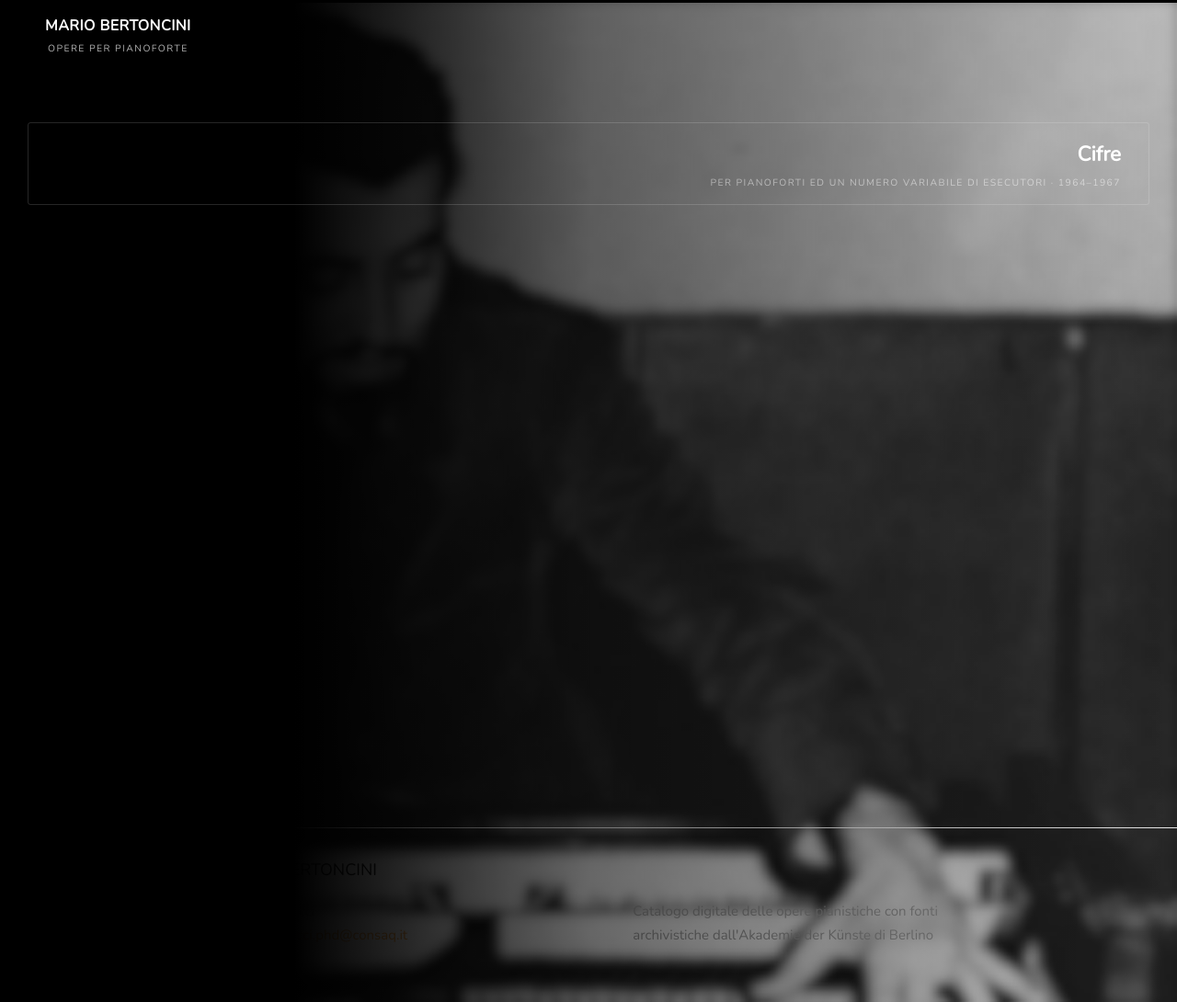
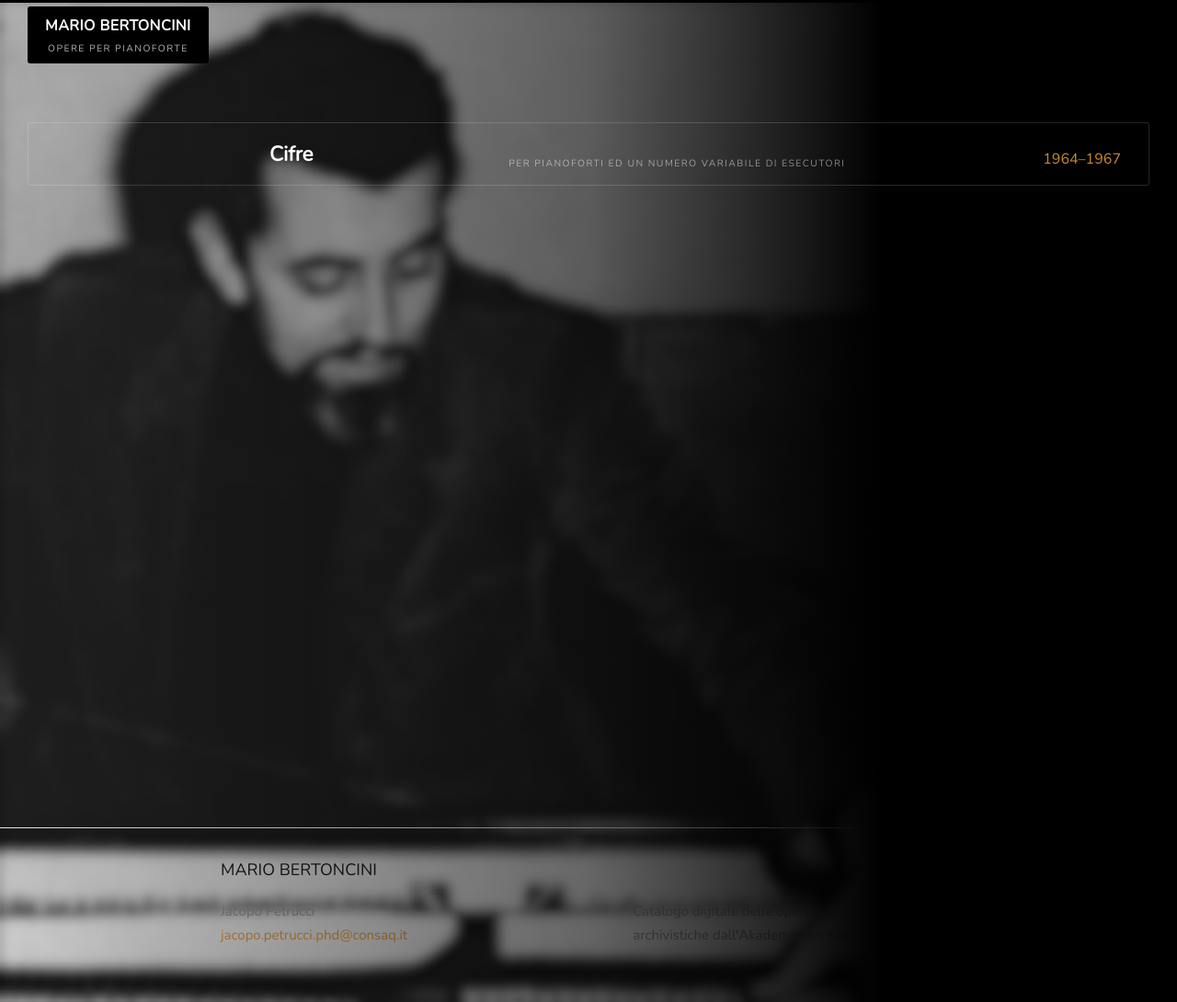
Before and after one commit to JacopoPetrucci/catalogo-bertoncini, a Jekyll site: the page built from index.markdown, in a window 1280 px wide. Shown: the whole page at 92% size. Built offline with Jekyll 4.4.1, drawn with Linux system fonts in a browser that asks for light colours.

Commit message:
Schede a tre colonne: titolo, sottotitolo, anno

```diff
--- a/_layouts/home.html
+++ b/_layouts/home.html
@@ -11,7 +11,8 @@ layout: default
         {% for opera in opere_sorted %}
         <a class="opera-card" href="{{ opera.url | relative_url }}">
           <span class="opera-card-title">{{ opera.title }}</span>
-          <span class="opera-card-sub">{{ opera.sottotitolo }} · {{ opera.anno }}</span>
+          <span class="opera-card-sub">{{ opera.sottotitolo }}</span>
+          <span class="opera-card-anno">{{ opera.anno }}</span>
         </a>
         {% endfor %}
       </div>
--- a/assets/main.scss
+++ b/assets/main.scss
@@ -22,7 +22,7 @@
   position: absolute;
   inset: 0;
   background: linear-gradient(
-    to right,
+    to left,
     rgba(0, 0, 0) 25%,
     rgba(0, 0, 0, 0.5) 50%,
     rgba(0, 0, 0, 0) 100%
@@ -169,11 +169,11 @@ body.home-page::before {
 }
 
 .opera-card {
-  display: flex;
-  flex-direction: column;
+  display: grid;
+  grid-template-columns: 1fr 2fr 1fr;
   align-items: flex-end;
   text-align: right;
-  gap: 3px;
+  gap: 0 20px;
   width: 100%;
   padding: 14px 30px;
   border: 0.5px solid rgba(255, 255, 255, 0.15);
@@ -212,7 +212,6 @@ body.home-page::before {
   color: #ffffff;
   position: relative;
   z-index: 1;
-  display: block;
   transition: color 0.3s ease;
 }
 
@@ -225,7 +224,18 @@ body.home-page::before {
   color: rgba(255, 255, 255, 0.5);
   position: relative;
   z-index: 1;
-  display: block;
+  text-align: right;
+}
+
+opera-card-anno {
+  font-family: 'Nunito', sans-serif;
+  font-size: 0.65rem;
+  font-weight: 200;
+  letter-spacing: 0.14em;
+  color: rgba(255, 255, 255, 0.5);
+  position: relative;
+  z-index: 1;
+  text-align: right;
 }
 
 .opera-card:hover .opera-card-title {
```
